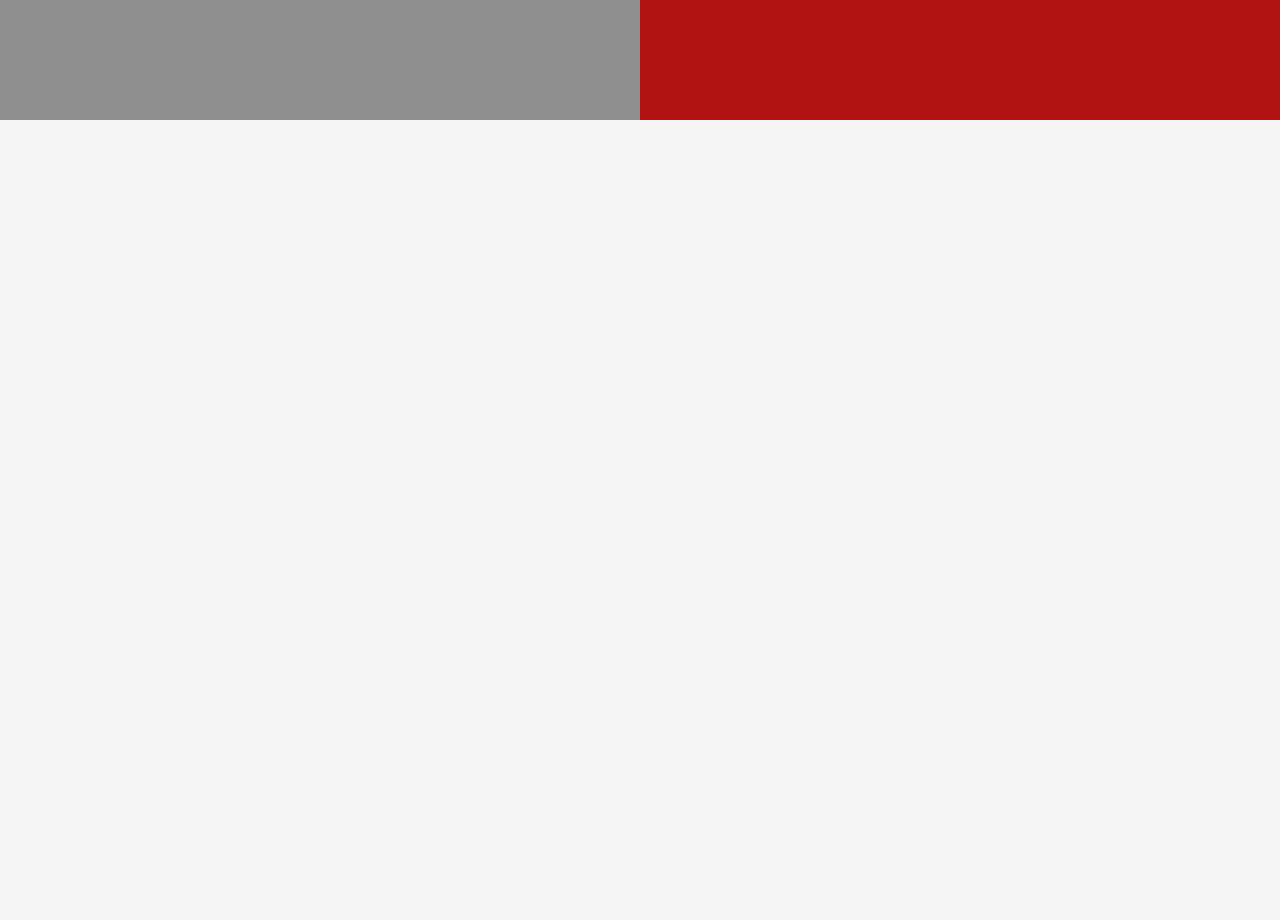
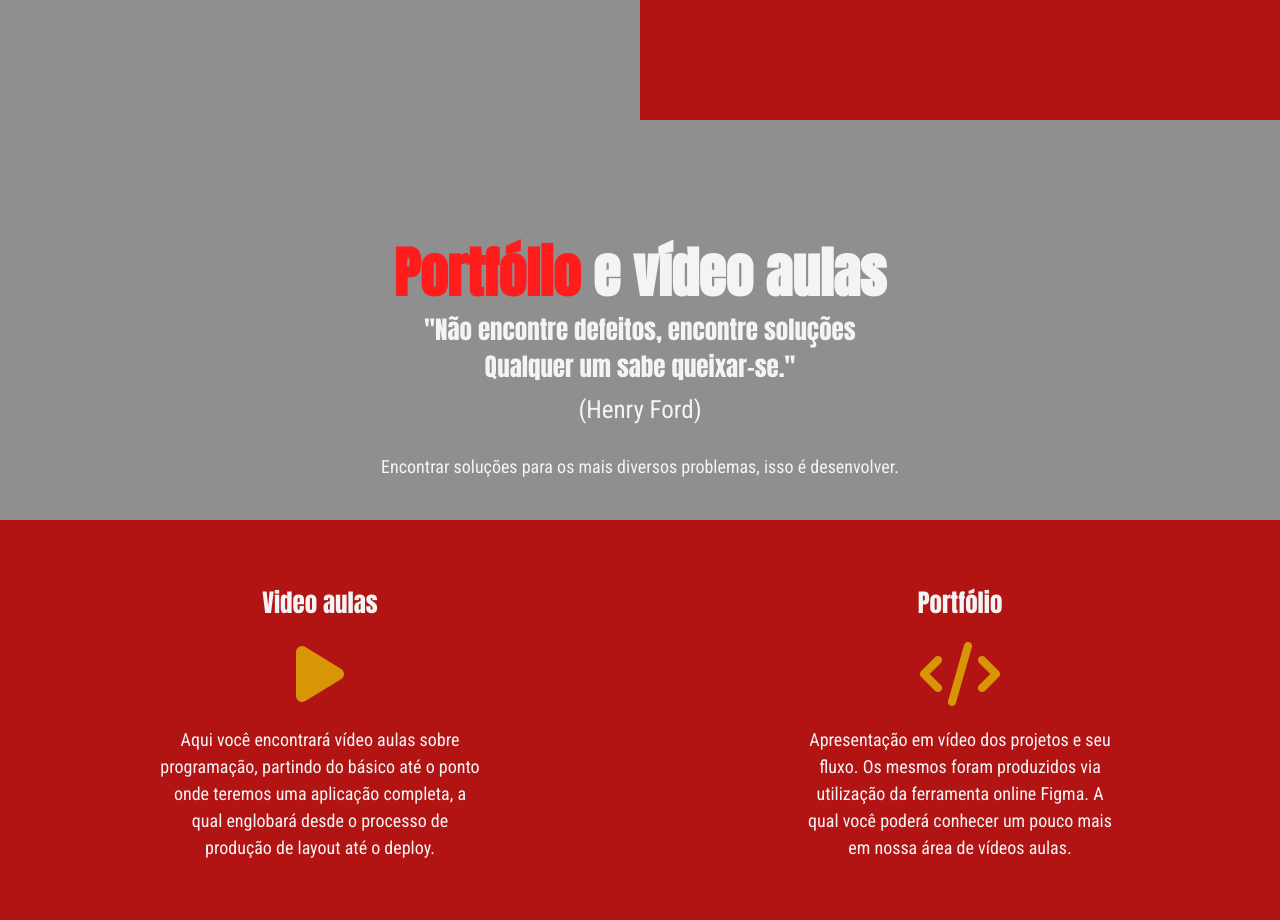
Before and after one commit to Ralph-souza/red-queen-web-blog-front, a website: page dist/index.html in a window 1280 px wide. Shown: the part 2280-3200 px from the top of the page. Drawn offline with Linux system fonts and the light colour scheme.

Commit message:
Add portfolio page

```diff
--- a/scss/main.scss
+++ b/scss/main.scss
@@ -226,7 +226,6 @@ main {
                     font-size: 25px;
                     color: $light-color;
                     margin: 5px 0 0 0;
-                    max-width: 600px;
                 }
 
                 .body-text-b {
@@ -345,11 +344,129 @@ main {
     // Portfolio page configuration
     #portfolio {
         .content-d {
+            display: flex;
+            flex-direction: column;
+            position: relative;
+            align-items: center;
+            justify-content: center;
+            text-align: center;
+            color: $light-color;
+            background-color: $medium-color;
             height: 50vh;
+            width: 100%;
+
+            &::before {
+                content: "";
+                position: absolute;
+                top: 0;
+                left: 0;
+                width: 100%;
+                height: 100%;
+                background: rgba(0, 0, 0, 0.3);
+            }
+
+            & * {
+                z-index: 10;
+            }
+
+            .title-text-d {
+                font-family: $title-font;
+                font-size: 55px;
+                color: $light-color;
+                line-height: 1.2;
+                margin: 100px 0 0 0;
+            }
+
+            .highlight-d {
+                @extend %highlight;
+            }
+
+            .phrase-d {
+                @extend %phrase;
+            }
+
+            p {
+                font-family: $body-font;
+                font-size: 25px;
+                color: $light-color;
+                margin: 5px 0 0 0;
+            }
+
+            .body-text-d {
+                @extend %body-text;
+            }
         }
 
         .portfolio-grid {
+            display: grid;
+            grid-template-columns: repeat(2, 1fr);
+            position: relative;
+            background-color: $primary-color;
+            align-items: center;
+            justify-content: space-between;
             height: 50vh;
+
+            &::before {
+                content: "";
+                position: absolute;
+                top: 0;
+                left: 0;
+                width: 100%;
+                height: 100%;
+                background: rgba(0, 0, 0, 0.3);
+            }
+
+            & * {
+                z-index: 10;
+            }
+
+            .videos {
+                display: flex;
+                flex-direction: column;
+                align-items: center;
+                justify-content: center;
+
+                .phrase-e {
+                    @extend %phrase;
+                }
+
+                .fa-play {
+                    @extend %icons-shared;
+                    margin: 20px 0 20px;
+                }
+
+                .body-text-e {
+                    font-family: $body-font;
+                    font-size: 18px;
+                    text-align: center;
+                    color: $light-color;
+                    max-width: 50%;
+                }
+            }
+
+            .web-templates {
+                display: flex;
+                flex-direction: column;
+                align-items: center;
+                justify-content: center;
+
+                .phrase-f {
+                    @extend %phrase;
+                }
+
+                .fa-code {
+                    @extend %icons-shared;
+                    margin: 20px 0 20px;
+                }
+
+                .body-text-f {
+                    font-family: $body-font;
+                    font-size: 18px;
+                    text-align: center;
+                    color: $light-color;
+                    max-width: 50%;
+                }
+            }
         }
     }
 }
```
Also changed, not shown: dist/css/main.css, dist/index.html.
